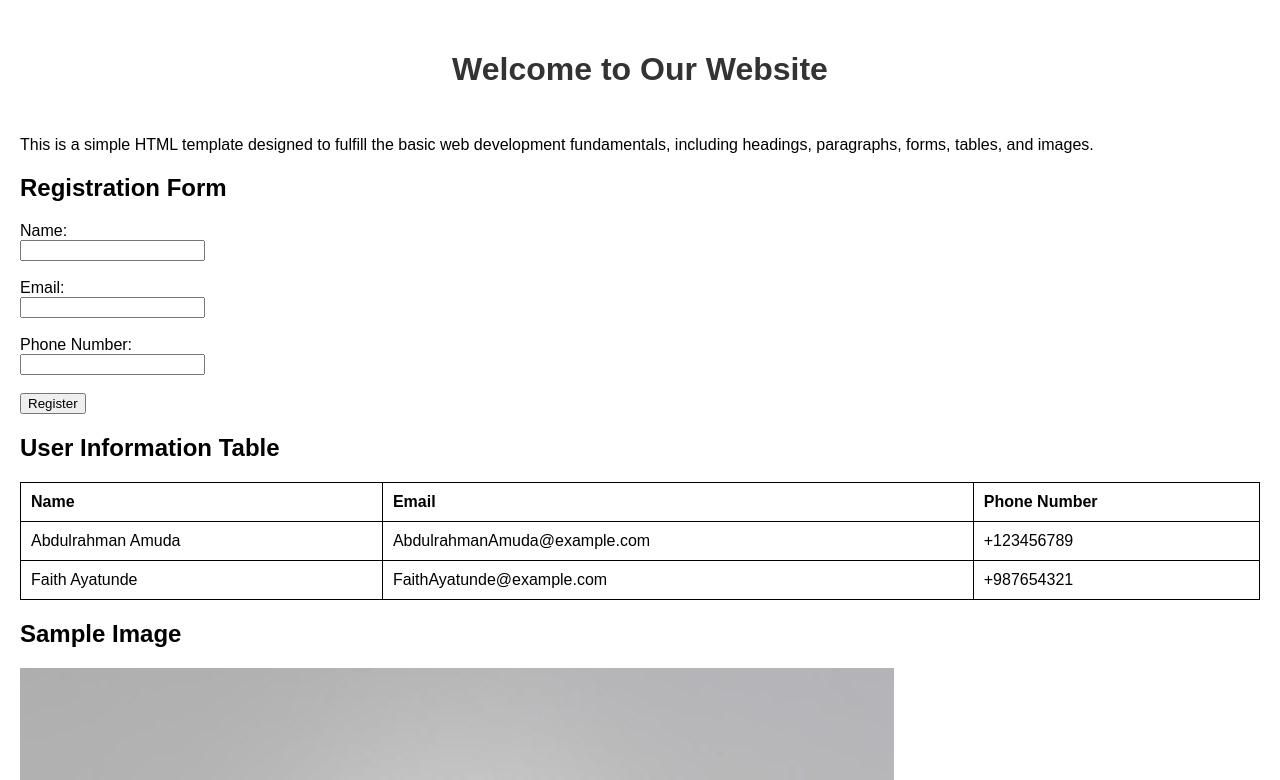
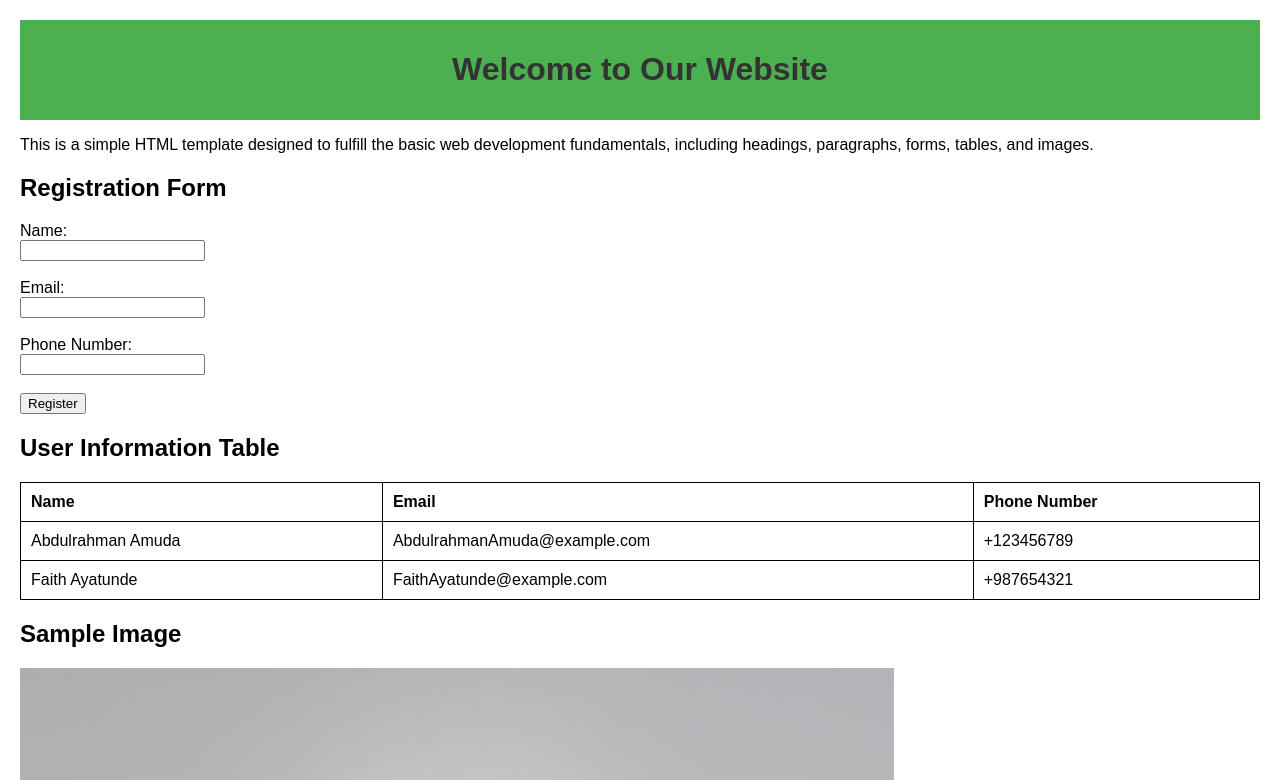
Before and after one commit to adisar6402/rahman-html-template, a plain HTML site: page index.html in a window 1280 px wide. Shown: the top 780 px of the page. Drawn offline with Linux system fonts and the light colour scheme.

Commit message:
fixed header design and added meta tags to prevent caching

```diff
--- a/index.html
+++ b/index.html
@@ -17,7 +17,7 @@
             margin: 20px;
             padding: 0;
         }
-        header {g
+        header {
             background-color: #4CAF50;
             color: white;
             text-align: center;
```
